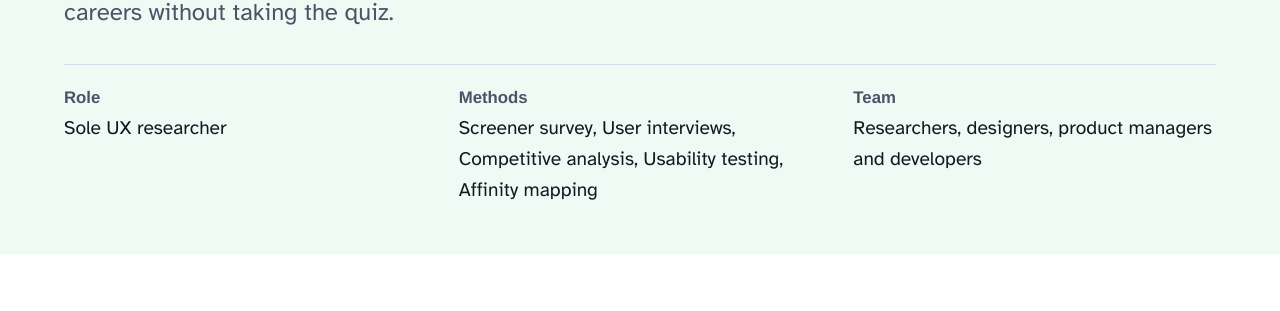
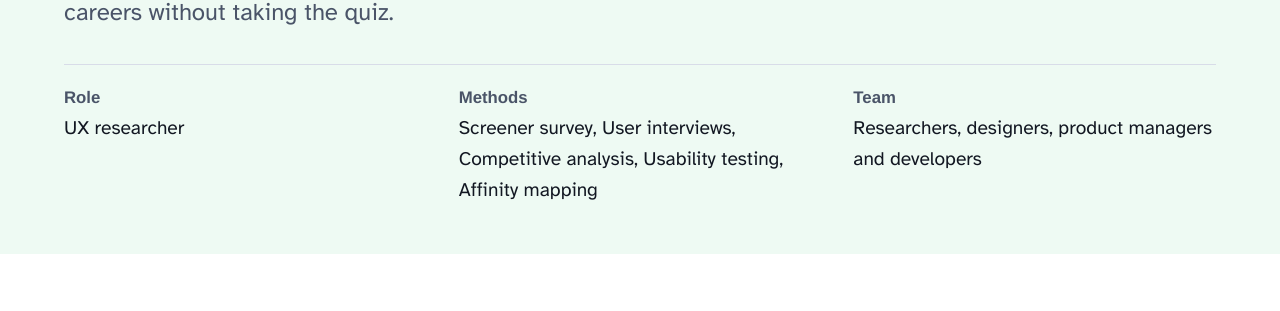
Before and after one commit to garryst/garrystein.github.io, a Jekyll site: the page built from _work/bobatalks-major-guide.md, in a window 1280 px wide and 900 px high, scrolled down 372 px. Shown: the part 144-455 px from the top of the window. Built offline with Jekyll 4.4.1, drawn with Linux system fonts in a browser that asks for light colours; some web fonts are replaced.

Commit message:
Update bobatalks-major-guide.md

```diff
--- a/_work/bobatalks-major-guide.md
+++ b/_work/bobatalks-major-guide.md
@@ -1,14 +1,14 @@
 ---
 title: Helping students explore majors and careers with the BobaTalks Major Guide
 summary: Research with students showed they wanted to explore their interests before committing to a major. Usability testing led to smaller cards, more class options, and a way to browse majors and careers without taking the quiz.
-year: 2025
-role: Sole UX researcher
+year: 2022
+role: UX researcher
 methods: Screener survey, User interviews, Competitive analysis, Usability testing, Affinity mapping
 team: Researchers, designers, product managers and developers
 order: 1
 company: BobaTalks
 # To show the BobaTalks logo on the home page tile, upload it to the images folder, then remove the # on the next line and match the file name
-# logo: /images/bobatalks.png
+logo: /images/bobatalks.png
 ---
 
 ## The problem
```
